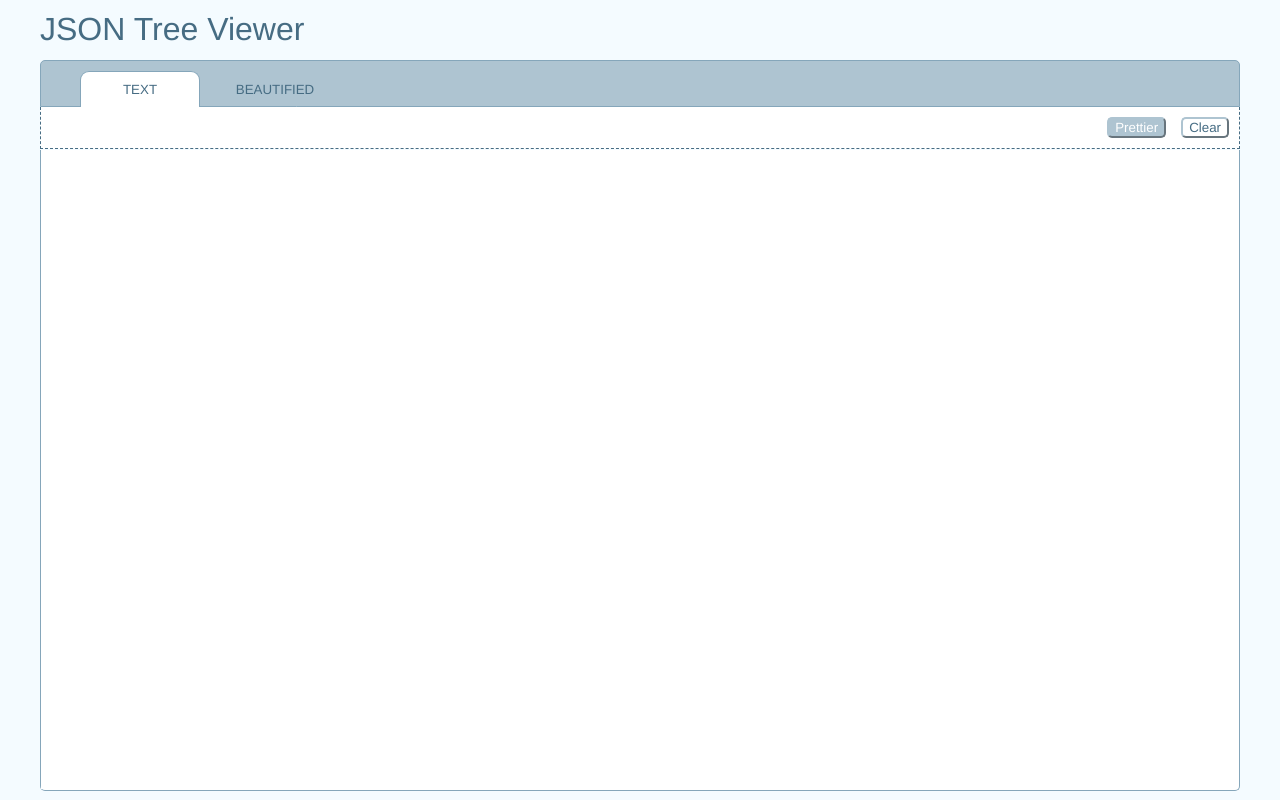
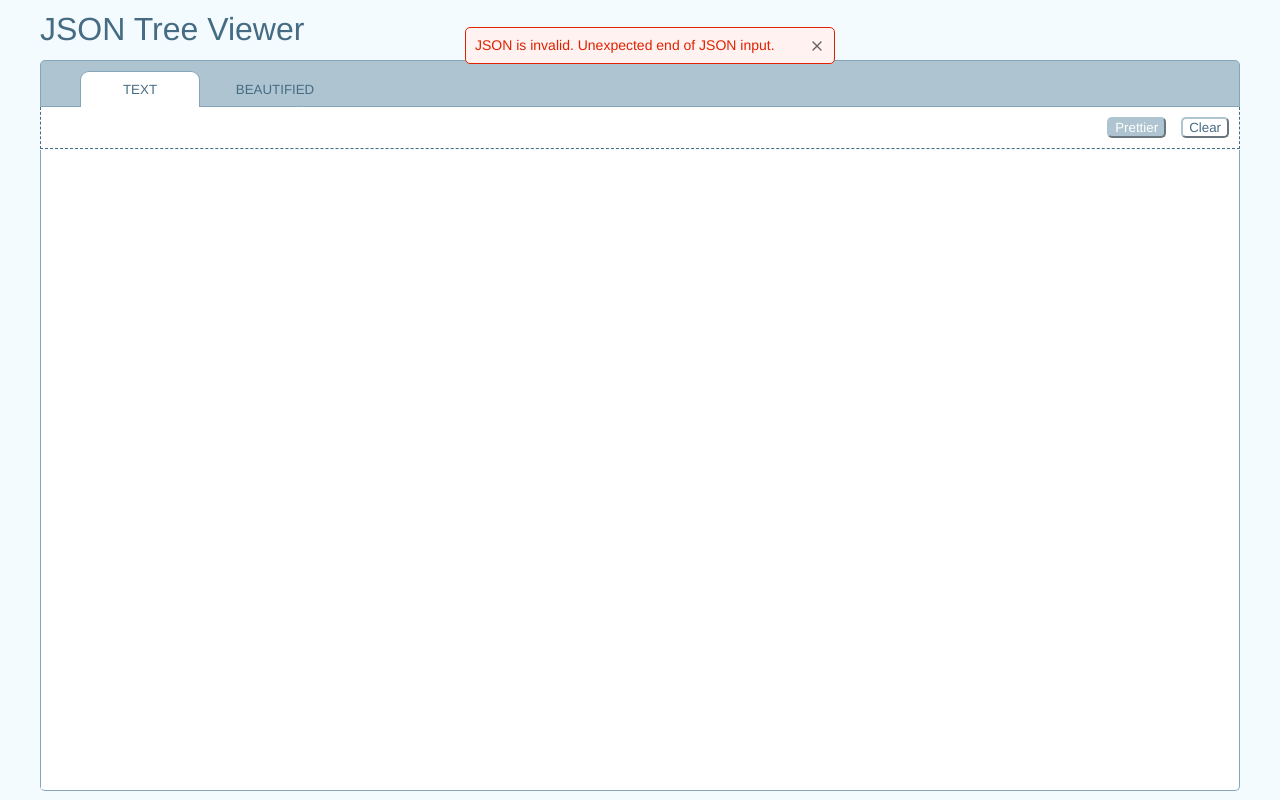
Before and after one commit to AnupamRai1989/jsontreeviewer, a React (Create React App) app: page / in a window 1280 px wide. Both pictures are taken after a click on the button "Prettier". Built offline with nearby package versions, Linux system fonts and the light colour scheme.

Commit message:
Added Error Alert

```diff
--- /dev/null
+++ b/src/AlertBox.js
@@ -0,0 +1,12 @@
+function AlertBox({show, message, type, closeBtnHandler}) {
+    const className = show ? `alert-wrapper alert-visible alert-${type}` : 'alert-wrapper';
+    return (
+        <div className={className}>
+            <span className="icon"></span>
+            <span className="alert-msg">{message}</span>
+            <button className="close-btn close-icon" onClick={closeBtnHandler}></button>
+        </div>
+    )
+}
+
+export default AlertBox;
--- a/src/App.js
+++ b/src/App.js
@@ -5,11 +5,13 @@ import { JSONViewMode } from './models/JSONViewMode';
 import JSONBodyComponent from './JSONBodyComponent';
 import NavBar from './NavBar';
 import { JSONContext } from './JSONContext';
+import AlertBox from './AlertBox';
 
 function App() {
   const [viewMode, setViewMode] = useState(JSONViewMode.Text);
   const [jsonTxt, setJsonTxt] = useState('');
   const [expandAll, setExpandAll] = useState(null);
+  const [alert, setAlert] = useState({ show: false, message: '', type: 'error' });
   useEffect(() => {
     expandAllHandler(null);
   }, [expandAll]);
@@ -25,9 +27,8 @@ function App() {
     ]
   };
 
-  let invalidJSON = false;
-
   const title = 'JSON Tree Viewer';
+  const invalidJSONMsg = "JSON is invalid.";
 
   function viewModeClickHandler(viewMode) {
     const parsed = getJSONObject(jsonTxt);
@@ -51,8 +52,28 @@ function App() {
       return JSON.parse(jsonTxt);
     }
     catch(e) {
+      invalidJSONHandler(e && e.message);
       return null;
     }
+  }
+
+  function closeAlert() {
+    setAlert({
+      ...alert,
+      show: false,
+      message: ''
+    });
+  }
+
+  function invalidJSONHandler(reason) {
+      setAlert({
+        ...alert,
+        show: true,
+        message: `${invalidJSONMsg} ${reason}.`
+      });
+      setTimeout(() => {
+        closeAlert();
+      }, 5000);
   }
 
   function prettierClickHandler() {
@@ -77,8 +98,9 @@ function App() {
         navActionsByViewMode={navActionsByViewMode}
       />
       <JSONContext.Provider value={{ json: jsonTxt, expandAll: expandAll }}>
-        <JSONBodyComponent viewMode={viewMode} invalidJSON={invalidJSON} handleChange={handleTextChange} />
+        <JSONBodyComponent viewMode={viewMode} handleChange={handleTextChange} />
       </JSONContext.Provider>
+      <AlertBox show={alert.show} message={alert.message} type="error" closeBtnHandler={closeAlert} />
     </>
   );
 }
--- a/src/JSONBodyComponent.js
+++ b/src/JSONBodyComponent.js
@@ -2,13 +2,13 @@ import TextComponent from './TextComponent';
 import BeautifiedComponent from './BeautifiedComponent';
 import { JSONViewMode } from './models/JSONViewMode';
 
-function JSONBodyComponent({ viewMode, invalidJSON, handleChange }) {
+function JSONBodyComponent({ viewMode, handleChange }) {
     const isText = viewMode === JSONViewMode.Text;
     const classList = `json-body-wrapper json-${viewMode.toLowerCase()}`;
 
     return (
         <main className={classList}>
-            { isText ? (<TextComponent invalidJSON={invalidJSON} handleChange={handleChange} />) : (<BeautifiedComponent />)  }
+            { isText ? (<TextComponent handleChange={handleChange} />) : (<BeautifiedComponent />)  }
         </main>
     );
 }
--- a/src/TextComponent.js
+++ b/src/TextComponent.js
@@ -2,13 +2,12 @@ import { useContext } from "react";
 
 import { JSONContext } from "./JSONContext";
 
-function TextComponent({ handleChange, invalidJSON }) {
+function TextComponent({ handleChange }) {
     const context = useContext(JSONContext);
     return (
-        <section className={invalidJSON ? 'invalid-json' : ''}>
+        <section>
             <textarea autoFocus onChange={ handleChange } value={context.json}>
             </textarea>
-            <p>Invalid JSON!!</p>
         </section>
     );
 }
--- a/src/index.css
+++ b/src/index.css
@@ -1,5 +1,9 @@
 * {
   font-family: 'helvetica neue',helvetica,arial,sans-serif;
+}
+
+button {
+  cursor: pointer;
 }
 
 body {
@@ -52,7 +56,6 @@ nav ul li {
 }
 
 nav ul li button {
-  cursor: pointer;
   width: 120px;
   height: 100%;
   color: #466c83;
@@ -135,7 +138,6 @@ textarea {
 
 .expand-collapse-btn {
   background-color: unset;
-  cursor: pointer;
   line-height: 6px;
   padding: 0;
   border: 0;
@@ -160,7 +162,6 @@ textarea {
   border: 0;
   padding: 0;
   background-color: unset;
-  cursor: pointer;
 }
 
 .prop-value-boolean, .prop-value-object {
@@ -235,7 +236,6 @@ span[class^="prop-value"] {
 .secondary-nav button {
   border-color: #aec4d1;
   border-radius: 5px;
-  cursor: pointer;
 }
 
 .btn-primary {
@@ -264,3 +264,43 @@ span[class^="prop-value"] {
 .prop-name-wrapper {
   display: flex;
 }
+
+.alert-wrapper {
+  position: fixed;
+  top: 27px;
+  left: 50%;
+  display: flex;
+  padding: 9px;
+  width: 350px;
+  margin-left: -175px;
+  border-radius: 5px;
+  visibility: hidden;
+}
+
+.alert-visible {
+  visibility: visible;
+}
+
+.alert-error {
+  background-color: #FFF2F0;
+  color: #E02200;
+  border: 1px solid #E02200;
+}
+
+.alert-msg {
+  font-size: 14px;
+}
+
+.close-btn {
+  background-color: unset;
+  border: 0;
+  margin-left: auto;
+  margin-top: 1px;
+}
+
+.close-icon {
+  background-image: url(./icons/close.svg);
+  width: 16px;
+  height: 16px;
+  background-size: contain;
+}
```
Also changed, not shown: src/icons/close.svg (added).
